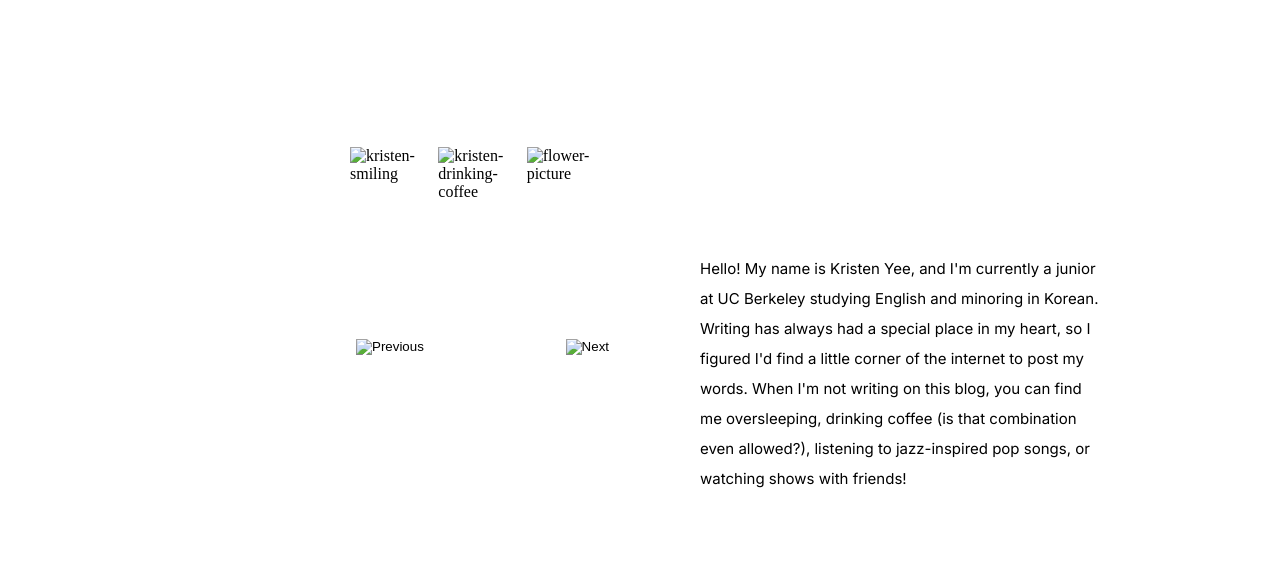
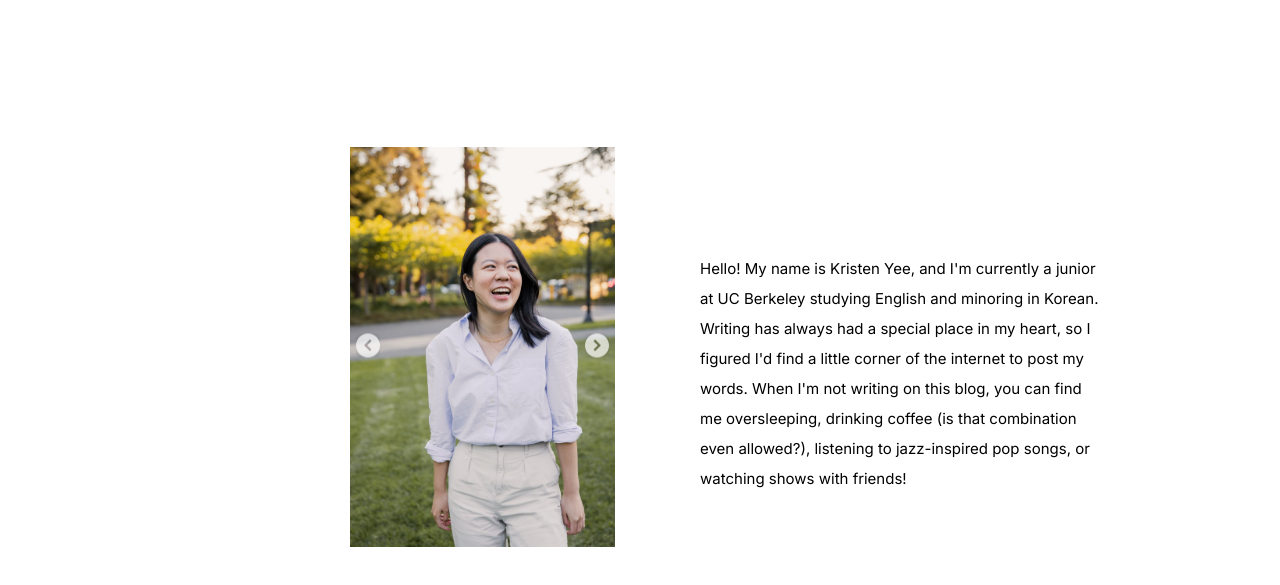
Before and after one commit to krisyee/krisyee.github.io, a plain HTML site: page about.html in a window 1280 px wide. Shown: the part 211-796 px from the top of the page. Drawn offline with Linux system fonts and the light colour scheme.

Commit message:
Update about.html

```diff
--- a/about.html
+++ b/about.html
@@ -18,7 +18,7 @@
 <body>
 
     <div class="navbar">
-        <li> <a href="#about">about</a> </li>
+        <li> <a href="about.html">about</a> </li>
         <li> <a href="portfolio.html">portfolio</a> </li>
 
     </div>
@@ -29,10 +29,10 @@
         <div id="carousel-controls">
             <!-- Problem 2.8 -->
             <button id="button-previous">
-                <img src="assets/img/leftarrow.png" alt="Previous">
+                <img src="leftarrow.png" alt="Previous">
             </button>
             <button id="button-next">
-                <img src="assets/img/rightarrow.png" alt="Next">
+                <img src="rightarrow.png" alt="Next">
             </button>
         </div>
 
@@ -41,13 +41,13 @@
         <div id="carousel-image-row">
 
             <div class="carousel-image">
-                <img src="assets/img/kristen.jpg" alt="kristen-smiling">
+                <img src="kristen.jpg" alt="kristen-smiling">
             </div>
             <div class="carousel-image">
-                <img src="assets/img/coffee.jpg" alt="kristen-drinking-coffee">
+                <img src="coffee.jpg" alt="kristen-drinking-coffee">
             </div>
             <div class="carousel-image">
-                <img src="assets/img/flower.jpg" alt="flower-picture">
+                <img src="flower.jpg" alt="flower-picture">
             </div>
 
         </div>
@@ -62,6 +62,6 @@ My name is Kristen Yee, and I'm currently a junior at UC Berkeley studying Engli
 
     </p>
 
-    <script src="assets/js/thearkyve.js"></script>
+    <script src="thearkyve.js"></script>
 </body>
 </html>
```
